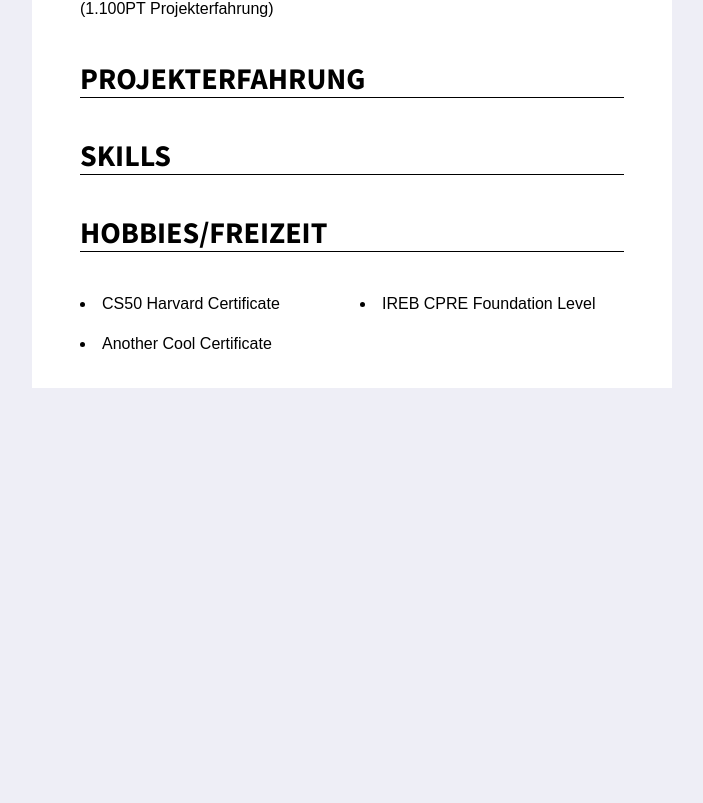
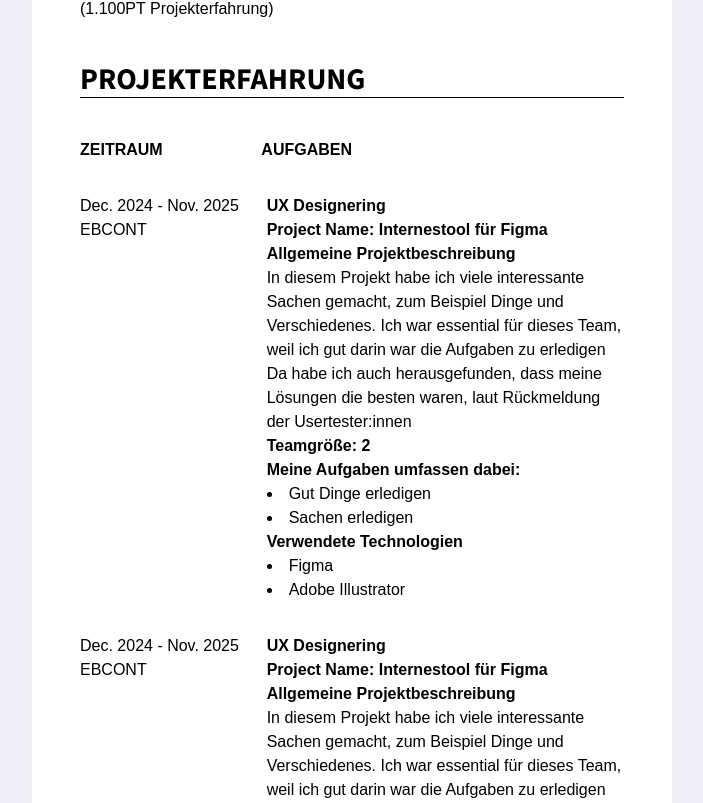
Before and after one commit to zeitvertrieb/poc-hr4u-editor, a Next.js app: page / in a window 1280 px wide. Shown: the part 1697-2500 px from the top of the page, without its empty margins (288-991 px from the left). Before the commit the page ends 2117 px from the top, so only its background shows below. Built offline with nearby package versions, Linux system fonts and the light colour scheme.

Commit message:
Project Section

```diff
--- a/components/Content.jsx
+++ b/components/Content.jsx
@@ -4,6 +4,7 @@ import Title from './Title'
 import EducationItem from './EducationItem'
 import Points from './Points'
 import ExperienceItem from './ExperienceItem'
+import ProjectExperienceList from './ProjectExperienceList'
 
 export default function Content() {
     return(
@@ -53,6 +54,7 @@ export default function Content() {
             </div>
 
              <Title title="Projekterfahrung"/>
+            <ProjectExperienceList/>
 
              <Title title="Skills"/>
 
--- /dev/null
+++ b/components/ProjectExperienceItem.jsx
@@ -0,0 +1,30 @@
+export default function ProjectExperienceItem() {
+    return(
+        <div className="grid grid-cols-1 lg:grid-cols-3 gap-4">
+            <div>
+                <p>Dec. 2024 - Nov. 2025</p>
+                <p>EBCONT</p>
+            </div>
+            <div className="lg:col-span-2">
+                <p className="font-bold">UX Designering</p>
+                <p className="font-bold">Project Name: Internestool für Figma</p>
+                <p className="font-bold">Allgemeine Projektbeschreibung</p>
+                <p>
+                    In diesem Projekt habe ich viele interessante Sachen gemacht, zum Beispiel Dinge und Verschiedenes. Ich war essential für dieses Team, weil ich gut darin war die Aufgaben zu erledigen
+                    Da habe ich auch herausgefunden, dass meine Lösungen die besten waren, laut Rückmeldung der Usertester:innen
+                </p>
+                <p className="font-bold">Teamgröße: 2</p>
+                <p className="font-bold">Meine Aufgaben umfassen dabei:</p>
+                <ul className="list-disc list-inside">
+                    <li>Gut Dinge erledigen</li>
+                    <li>Sachen erledigen</li>
+                </ul>
+                <p className="font-bold">Verwendete Technologien</p>
+                <ul className="list-disc list-inside">
+                    <li>Figma</li>
+                    <li>Adobe Illustrator</li>
+                </ul>
+            </div>
+        </div>
+    )
+}
--- /dev/null
+++ b/components/ProjectExperienceList.jsx
@@ -0,0 +1,15 @@
+import ProjectExperienceItem from "./ProjectExperienceItem";
+
+
+export default function ProjectExperienceList() {
+    return(
+        <div className="flex flex-col gap-8">
+            <div className="grid grid-cols-1 lg:grid-cols-3">
+                <p className="uppercase font-bold text-primary hidden lg:block">Zeitraum</p>
+                <p className="uppercase col-span-2 font-bold text-primary hidden lg:block">Aufgaben</p>
+            </div>
+            <ProjectExperienceItem/>
+            <ProjectExperienceItem/>
+        </div>
+    )
+}
```
